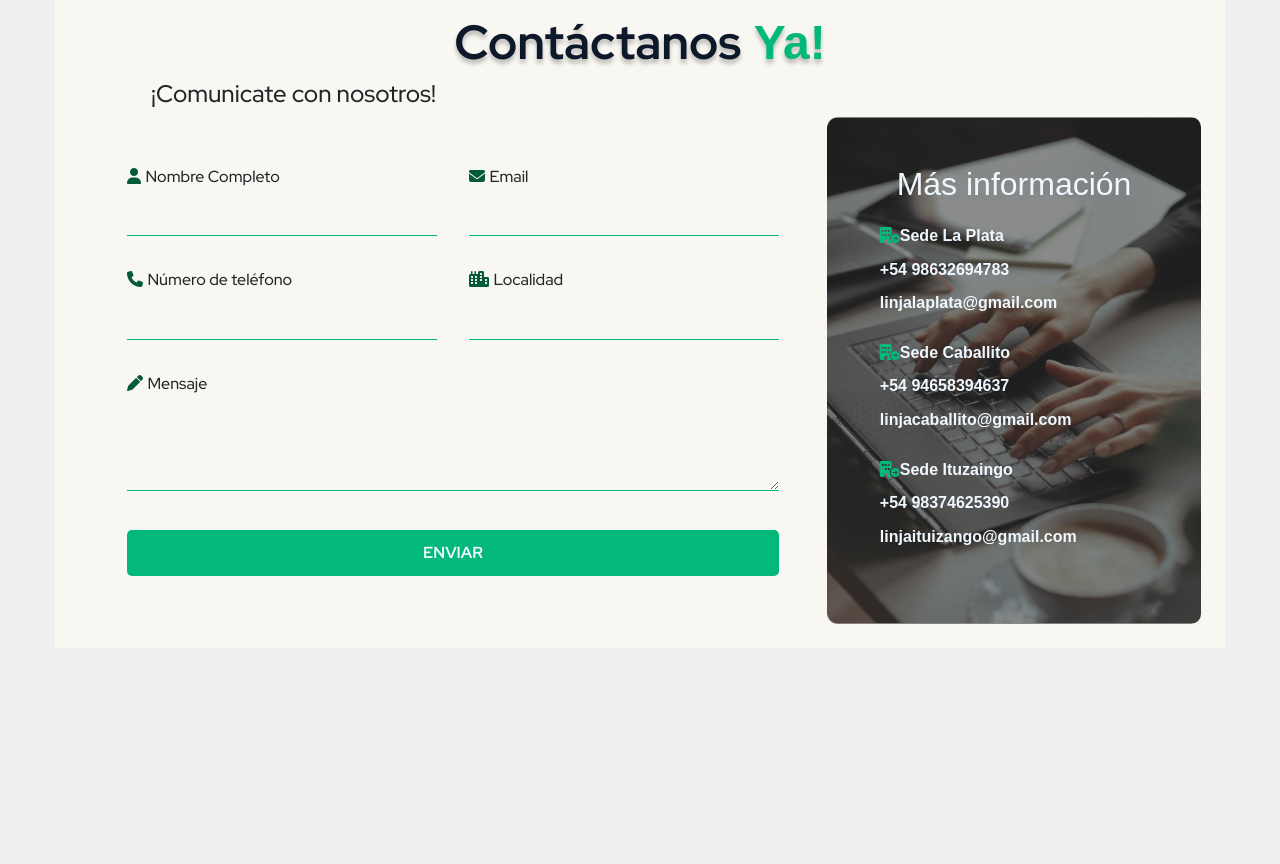
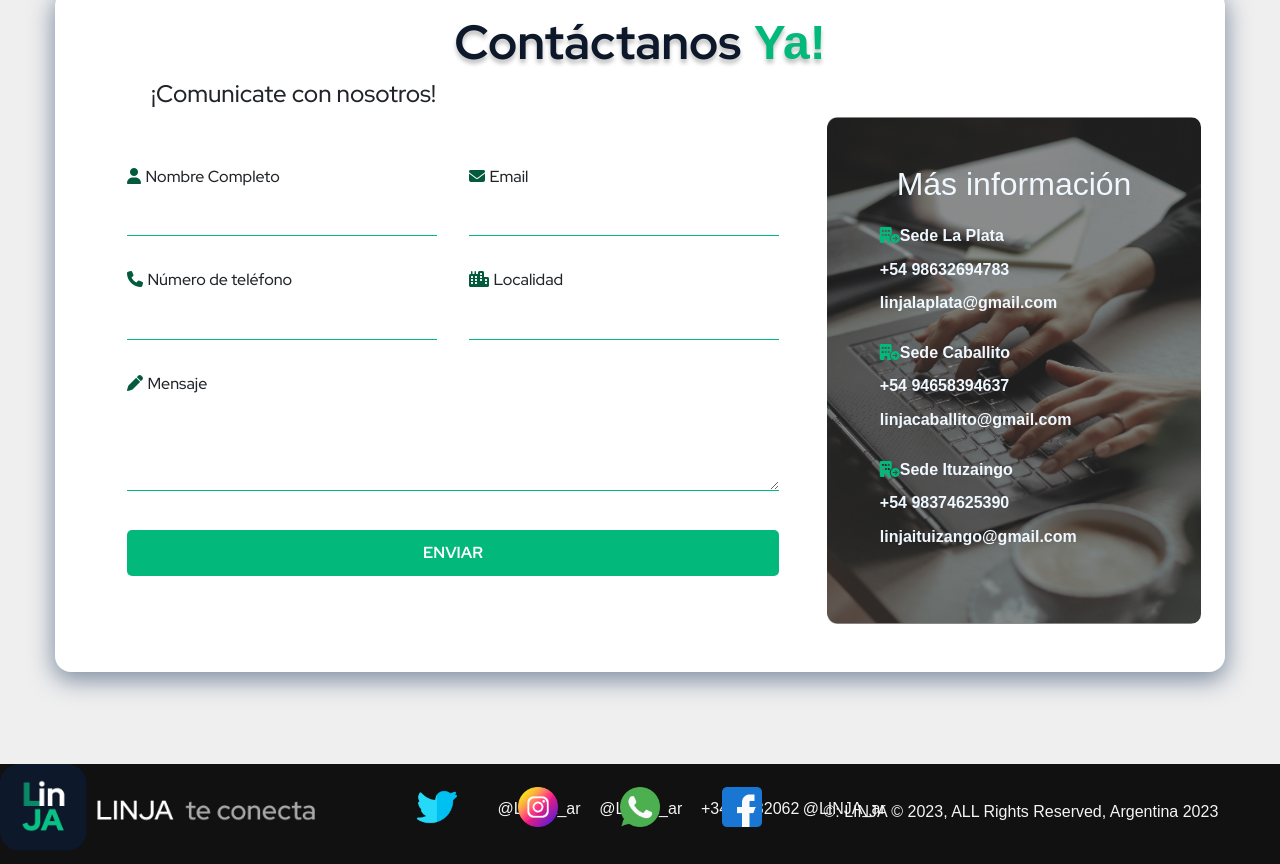
Before and after one commit to NicolasLuciano/Proyecto-Argentina-Programa, a plain HTML site: page index.html in a window 1280 px wide. Shown: the part 5997-6861 px from the top of the page. Before the commit the page ends 6645 px from the top, so only its background shows below. Drawn offline with nearby package versions, Linux system fonts and the light colour scheme.

Commit message:
footer falta alinear iconos

```diff
--- a/index.html
+++ b/index.html
@@ -385,6 +385,34 @@
             </div>
       </div>
     </section>
+    <footer class="footer">
+
+      <div class="logo-footer">
+          <img src="IMAGENES/Group 14.png" class="logo-tam">
+      </div>
+      <div class="icons">
+          <div class="iconos-footer">
+              <img src="imagenes/twitter.png" alt="" ><p class="redes">&nbsp;&nbsp;@LINJA_ar</p>
+          </div>
+
+          <div class="iconos-footer">
+              <img src="imagenes/insta.png" alt="" ><p class="redes">&nbsp;&nbsp;@LINJA_ar</p>
+          </div>
+
+          <div class="iconos-footer">
+              <img src="imagenes/wpp.png" alt="" ><p class="redes">&nbsp;&nbsp;+3484632062</p>
+          </div>
+
+          <div class="iconos-footer">
+              <img src="imagenes/Facebook.png" alt="" ><p class="redes">&nbsp;&nbsp;@LINJA_ar</p>
+          </div>
+
+
+          <p class="rights">
+              &copy: LINJA &copy; 2023, ALL Rights Reserved, Argentina 2023
+          </p>
+      </div>
+  </footer>
 
     <script type="" src="script.js"></script>
     <script src="jspdf.min.js"></script>
--- a/style.css
+++ b/style.css
@@ -6,6 +6,9 @@
 
 body{
     background: #EFEFEF;
+   position: relative;
+   padding-bottom: 5em;
+   width: 100vw;
 }
 
 header .nav-item:hover{
@@ -479,15 +482,23 @@ a{
     max-height: 500px;
     transition: max-height 0.5s ease-in;
 }
+.seccion-contactar{
+    margin-bottom: 7em;
+}
 
 .contenido-contacto {
-    background-color: rgb(249, 247, 241);
+    background-color: white;
     font-family: 'Red Hat Display', sans-serif;
     padding: 1.5em;
+    width: 100vw;
     max-width: 1170px;
     margin-left: auto;
     margin-right: auto;
+    padding-bottom: 3em;
+    border-radius: 1em;
+    box-shadow: 0 7px 25px 1px rgba(11, 42, 83, 0.5);
 }
+
 .comunicate {
     font-family: 'Red Hat Display', sans-serif;
     font-weight: 500;
@@ -552,7 +563,7 @@ a{
 .formulario-contacto button {
     font-family: 'Red Hat Display', sans-serif;
     font-weight: 700;
-    color: aliceblue;
+    color: white;
     background: rgb(3, 184, 123);
     border: 0;
     text-transform: uppercase;
@@ -940,3 +951,63 @@ justify-content: center;
 .seccion-contactar{
     margin-top: 100px;
 }
+.footer{
+    font-family: red-hat-bold;
+    position: absolute;
+    bottom: 0;
+    left: 0;
+    width: 100%;
+    background: #111;
+    text-align: center;
+    color: #f4f4f4;
+}
+
+.icons{
+    padding-top: 0.5rem;
+    display: flex;
+    justify-content: space-evenly;
+}
+
+.icons a{
+    text-decoration: none;
+    font-size: 2rem;
+    margin: 0.5rem;
+    color: #f4f4f4;
+}
+
+.company-name{
+    font-size: 1.6rem;
+    margin-top: 0.5rem;
+}
+
+
+.logo-tam{
+    float: left;
+    width: 355px;
+    height: 100px;
+}
+
+.iconos-footer{
+    width: 40px;
+    height: 40px;
+    display: flex;
+    align-content: center;
+    justify-content: space-evenly;
+    margin-top: 15px;
+   gap: 2em;
+}
+
+
+.redes{
+    font-size:medium;
+    text-align: center;
+    margin-top: 10px;
+    gap: 3em;
+}
+
+.rights{
+    font-size:medium;
+    float:right;
+    text-align: center;
+    margin-top: 28px;
+}
```
Also changed, not shown: imagenes/Facebook.png (added), imagenes/insta.png (added), imagenes/twitter.png (added), imagenes/wpp.png (added).
